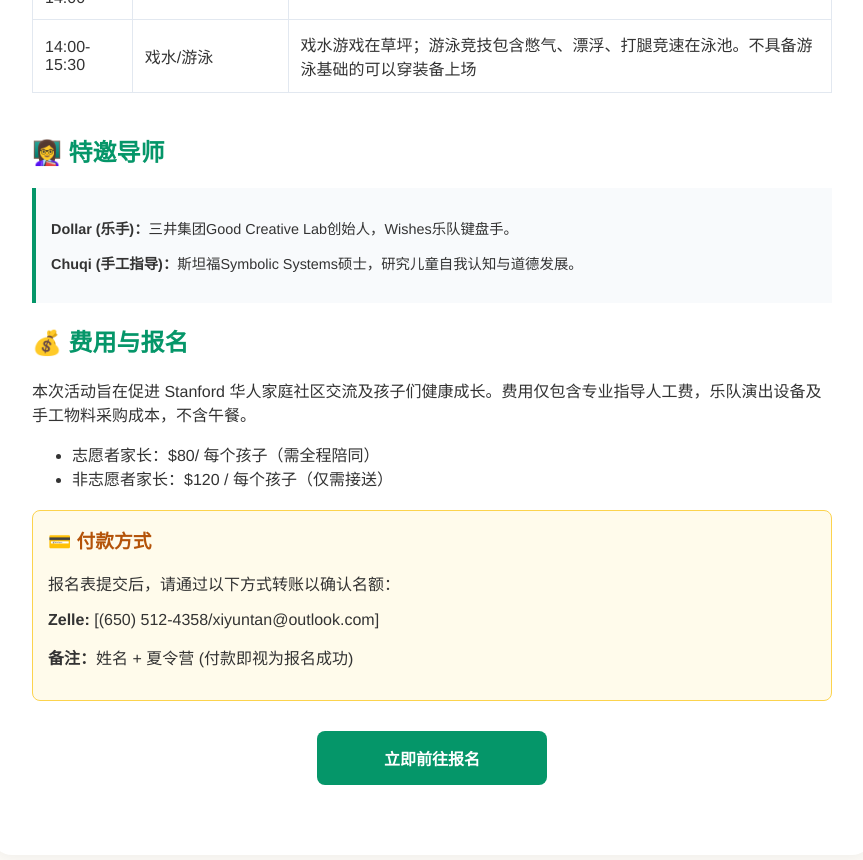
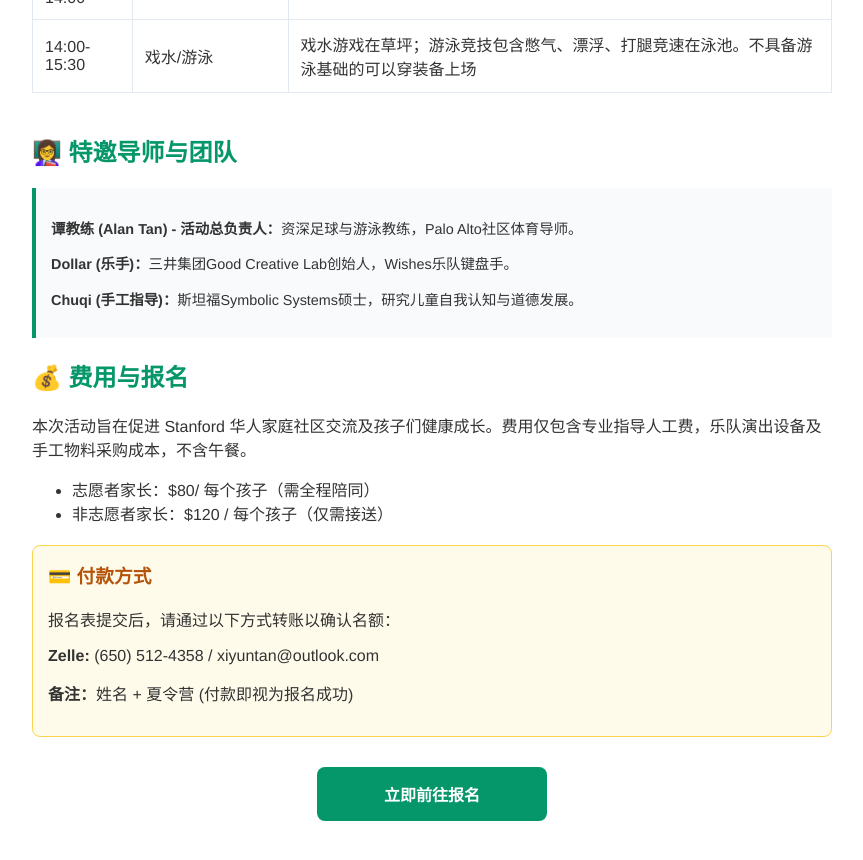
Before and after one commit to xiyuntan/soccer-camping, a plain HTML site: page index.html in a window 1280 px wide. Shown: the part 740-1600 px from the top of the page, without its empty margins (208-1071 px from the left). Drawn offline with Linux system fonts and the light colour scheme.

Commit message:
Update index.html

```diff
--- a/index.html
+++ b/index.html
@@ -40,7 +40,8 @@
         </div>
 
         <h2>📅 活动流程</h2>
-        <div class="table-container"><table>
+        <div class="table-container">
+            <table>
                 <tr><th>时间</th><th>内容</th><th>重点</th></tr>
                 <tr><td>09:30-11:00</td><td>足球游戏与比赛</td><td>草坪热身</td></tr>
                 <tr><td>11:00-14:00</td><td>艺术手工(开放式工作台)</td><td>Chuqi指导</td></tr>
@@ -50,8 +51,9 @@
             </table>
         </div>
 
-        <h2>👩‍🏫 特邀导师</h2>
+        <h2>👩‍🏫 特邀导师与团队</h2>
         <div class="bio">
+            <p><strong>谭教练 (Alan Tan) - 活动总负责人：</strong>资深足球与游泳教练，Palo Alto社区体育导师。</p>
             <p><strong>Dollar (乐手)：</strong>三井集团Good Creative Lab创始人，Wishes乐队键盘手。</p>
             <p><strong>Chuqi (手工指导)：</strong>斯坦福Symbolic Systems硕士，研究儿童自我认知与道德发展。</p>
         </div>
@@ -66,7 +68,7 @@
         <div class="payment-info">
             <h3 style="margin-top:0; color:#b45309;">💳 付款方式</h3>
             <p>报名表提交后，请通过以下方式转账以确认名额：</p>
-            <p><strong>Zelle:</strong> [(650) 512-4358/xiyuntan@outlook.com]</p>
+            <p><strong>Zelle:</strong> (650) 512-4358 / xiyuntan@outlook.com</p>
             <p><strong>备注：</strong>姓名 + 夏令营 (付款即视为报名成功)</p>
         </div>
 
```
Lines whose indentation alone changed are shown as unchanged.
